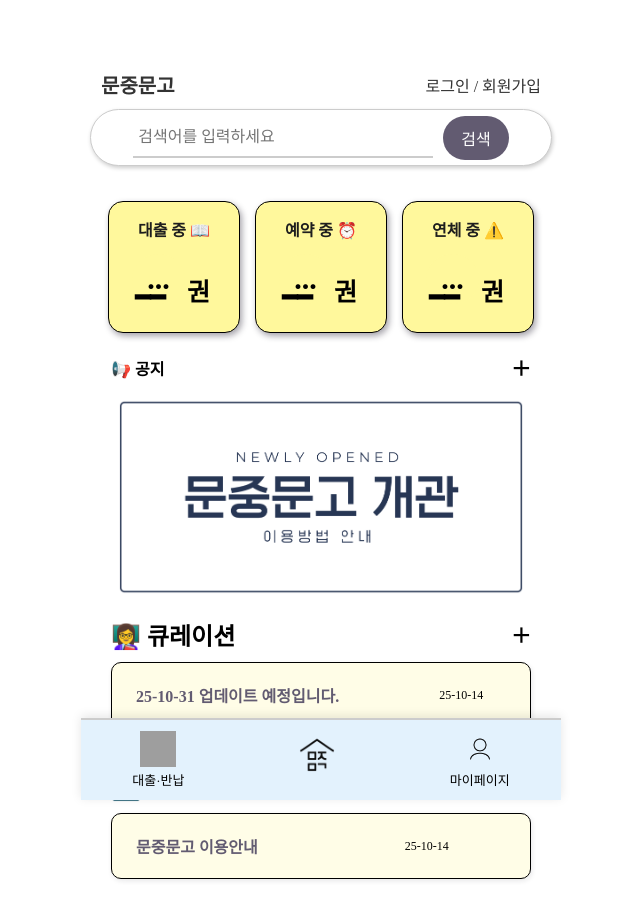
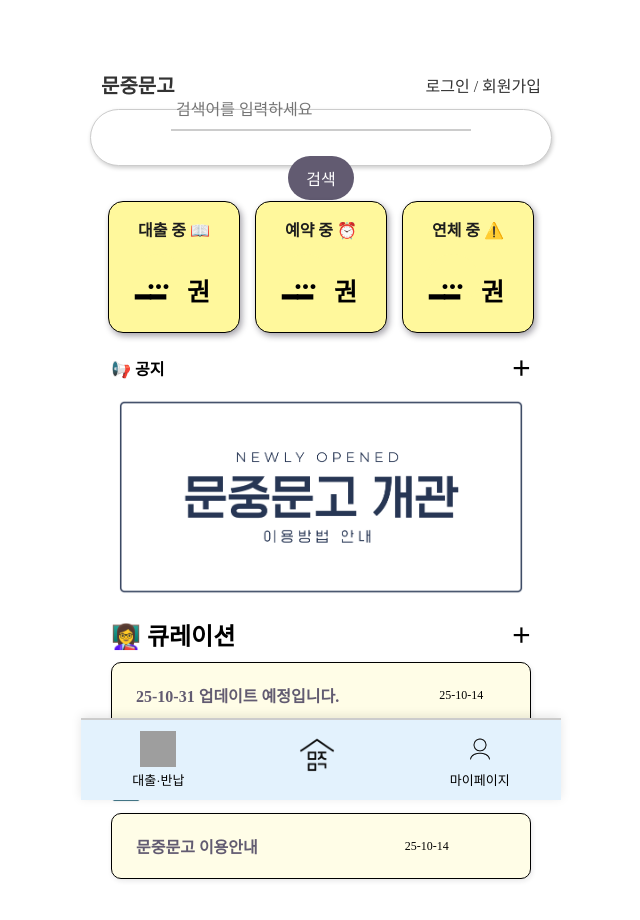
Before and after one commit to GDowon/Client_react, a React (Create React App) app: page / in a window 1280 px wide. Shown: the top 920 px of the page, without its empty margins (319-959 px from the left). Built offline with nearby package versions, Linux system fonts and the light colour scheme; no server answers; grey boxes are pictures that could not be loaded; a web font is replaced by a local one.

Commit message:
search bar

```diff
--- a/src/Components/SearchBar.jsx
+++ b/src/Components/SearchBar.jsx
@@ -1,41 +1,39 @@
 import { useState } from 'react';
-import { useNavigate } from 'react-router-dom';
+import { useNavigate,useSearchParams } from 'react-router-dom';
 
 import '../Css/toolkit.css';
 
-function SearchBar() {
-  const [searchTerm, setSearchTerm] = useState('');
+ function SearchBar() {
+  const [searchParams] = useSearchParams();
+  const initialQuery = searchParams.get("query") || "";
+  const [searchTerm, setSearchTerm] = useState(initialQuery);
   const navigate = useNavigate();
 
-  const handleSearch = () => {
-    // 1. 검색어 없이 검색 버튼을 눌렀을 때 알림 띄우기
-    if (!searchTerm.trim()) {
+  const handleFormSubmit = (e) => {
+    e.preventDefault(); // ⬅️ 폼 제출의 기본 동작(페이지 새로고침) 방지
+
+    const trimmedQuery = searchTerm.trim();
+    if (!trimmedQuery) {
       alert('검색어를 입력해 주세요');
-      return; // 함수 실행을 여기서 중단
+      return;
     }
-
-    // 검색어가 있으면 쿼리 파라미터와 함께 SearchPage로 이동합니다.
-    navigate(`/search?query=${encodeURIComponent(searchTerm.trim())}`);
+    // 🌟 navigate로 라우터 이동
+    navigate(`/search?query=${encodeURIComponent(trimmedQuery)}`);
   };
 
-  const handleKeyPress = (e) => {
-    // 엔터 키를 눌렀을 때 검색 함수를 호출합니다.
-    if (e.key === 'Enter') {
-      handleSearch();
-    }
-  };
-
-  return (
-    <div className="search-bar">
+   return (
+    // 🌟 div를 form으로 변경하고 onSubmit 핸들러 연결
+    <form className="search-bar" onSubmit={handleFormSubmit}>
       <input
         type="text"
         placeholder="검색어를 입력하세요"
         value={searchTerm}
         onChange={(e) => setSearchTerm(e.target.value)}
-        onKeyPress={handleKeyPress}
+        // 🚨 onKeyPress 이벤트는 제거
       />
-      <button onClick={handleSearch}>검색</button>
-    </div>
+      {/* 🌟 button에 type="submit"을 명시해도 되고, 기본값이 submit이므로 생략 가능 */}
+      <button type="submit">검색</button>
+    </form>
   );
 }
 
```
